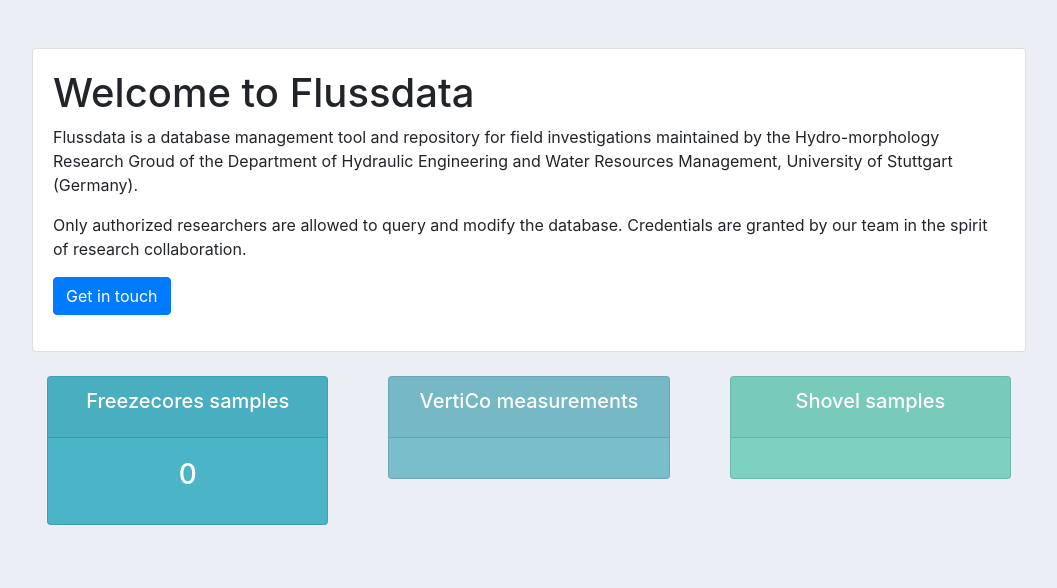
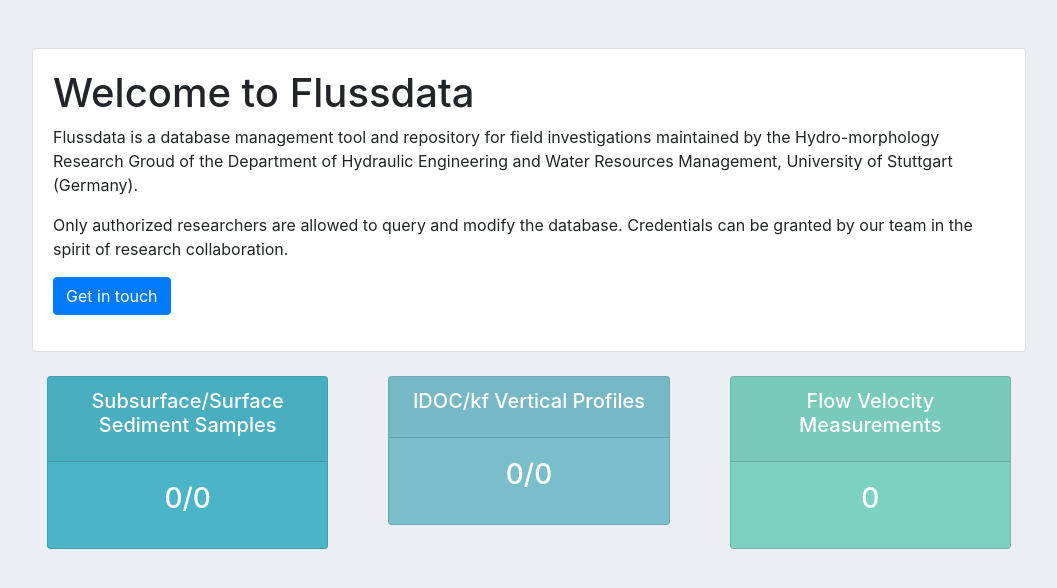
Before and after one commit to riveranalyst/software, a Django app: page / in a window 1280 px wide. Shown: the part 56-644 px from the top of the page, without its empty margins (111-1168 px from the left). Run offline with Django 4.2, Linux system fonts and the light colour scheme; data that the repository does not hold is empty; some libraries are stand-ins or nearby versions.

Commit message:
applied counts for each model

```diff
--- a/flussdata/filters.py
+++ b/flussdata/filters.py
@@ -3,7 +3,7 @@
 from .models import *
 
 
-class FreezecoreFilter(django_filters.FilterSet):
+class SubSurfFilter(django_filters.FilterSet):
     class Meta:
         model = SubsurfaceSed
         fields = {
@@ -14,7 +14,7 @@
         }
 
 
-class IDOCFilter(FreezecoreFilter):
+class IDOCFilter(SubSurfFilter):
     class Meta:
         model = IDOC
         fields = {
--- a/flussdata/views.py
+++ b/flussdata/views.py
@@ -20,41 +20,62 @@
 
 
 def home(request):
-    amount_fc = SubsurfaceSed.objects.count()
-    context = {'amount_fc': amount_fc, 'navbar': 'home'}
+    total_subsurf = SubsurfaceSed.objects.count()
+    total_surf = SurfaceSed.objects.count()
+    total_idoc = IDOC.objects.values_list('sample_id').distinct().count()
+    total_kf = Kf.objects.values_list('sample_id').distinct().count()
+    total_v = Flow.objects.count()
+
+    context = {'navbar': 'home',
+               'total_subsurf': total_subsurf,
+               'total_surf': total_surf,
+               'total_idoc': total_idoc,
+               'total_kf': total_kf,
+               'total_v': total_v}
     return render(request, 'home.html', context)
 
 
 def query(request):
     #  Get all measurement data from the table
-    freezecore_objects = SubsurfaceSed.objects.all()
+    subsurf_objects = SubsurfaceSed.objects.all()
+    surf_objects = SurfaceSed.objects.all()
     idoc_objects = IDOC.objects.all()
     station_objects = MeasStation.objects.all()
+    kf_objects = Kf.objects.all()
+    v_objects = Flow.objects.all()
 
     # Get filter if the user selected any from the listed in filters.py
-    subSurfFilter = FreezecoreFilter(request.GET, queryset=freezecore_objects)
+    subSurfFilter = SubSurfFilter(request.GET, queryset=subsurf_objects)
     stFilter = StationFilter(request.GET, queryset=station_objects)
 
     # Apply filter, remaking the object
-    freezecore_objects = subSurfFilter.qs
+    subsurf_objects = subSurfFilter.qs
     station_objects = stFilter.qs
-    freezecore_objects = freezecore_objects.filter(meas_station__name__in=station_objects.values('name'))
+    subsurf_objects = subsurf_objects.filter(meas_station__name__in=station_objects.values('name'))
+
     idoc_objects = idoc_objects.filter(meas_station__name__in=station_objects.values('name'))
+    surf_objects = surf_objects.filter(meas_station__name__in=station_objects.values('name'))
+    kf_objects = kf_objects.filter(meas_station__name__in=station_objects.values('name'))
+    v_objects = v_objects.filter(meas_station__name__in=station_objects.values('name'))
 
     # creates df from filtered table
-    df_fc = read_frame(freezecore_objects)
+    df_fc = read_frame(subsurf_objects)
     # df_idoc = read_frame(idoc_objects)
     df_stations = read_frame(station_objects)
 
     # Shows the table from the flussdata tables, hosted on tables.py
-    subsurf_tb_show = flutb.FreezecoreTable(freezecore_objects)
+    subsurf_tb_show = flutb.FreezecoreTable(subsurf_objects)
     idoc_show = flutb.IDOCTable(idoc_objects).paginate(per_page=25)
     station_show = flutb.StationTable(station_objects).paginate(per_page=25)
 
     # subsurf_tb_show.paginate(page=request.GET.get("page", 1), per_page=25)
 
-    # Count the amout of samples alter filte ris applied
-    fc_count = freezecore_objects.count()
+    # Count the number of samples alter filte ris applied
+    subsurf_count = subsurf_objects.count()
+    surf_count = surf_objects.count()
+    kf_count = kf_objects.count()
+    v_count = v_objects.count()
+
     idoc_count = idoc_objects.values_list('sample_id').distinct().count()
 
     # creates fig for mapbox using the df created from the filtered table
@@ -87,7 +108,7 @@
 
     if TableExport.is_valid_format(export_format):
         exporter = TableExport(export_format, subsurf_tb_show)
-        return exporter.response("freezecore-samples.{}".format(export_format))
+        return exporter.response("subsurface-samples.{}".format(export_format))
 
     if TableExport.is_valid_format(export_format_st):
         exporter = TableExport(export_format_st, station_show)
@@ -102,8 +123,11 @@
                'navbar': 'activequery',  # make the tab 'query' highlighted
 
                # number of measurements for the selected query
-               'fc_count': fc_count,
+               'subsurf_count': subsurf_count,
+               'surf_count': surf_count,
                'idoc_count': idoc_count,
+               'kf_count': kf_count,
+               'v_count': v_count,
 
                # filters
                'subSurfFilter': subSurfFilter,
--- a/templates/home.html
+++ b/templates/home.html
@@ -13,7 +13,7 @@
             </p>
             <p>
             	Only authorized researchers are allowed to query and modify the database.
-				Credentials are granted by our team in the spirit of research collaboration.
+				Credentials can be granted by our team in the spirit of research collaboration.
 			</p>
 			<p><a href="mailto:beatriz.negreiros@iws.uni-stuttgart.de"><button class="btn btn-primary" type="submit">Get in touch</button></a></p>
         </div>
@@ -27,10 +27,10 @@
 		<div class="col-md">
 			<div class="card text-center text-white  mb-3" id="total-orders">
 			  	<div class="card-header">
-			  		<h5 class="card-title">Freezecores samples</h5>
+			  		<h5 class="card-title">Subsurface/Surface Sediment Samples</h5>
 			  	</div>
 			  	<div class="card-body">
-			    	<h3 class="card-title">{{amount_fc}}</h3>
+			    	<h3 class="card-title">{{total_subsurf}}/{{total_surf}}</h3>
 			  	</div>
 			</div>
 		</div>
@@ -40,10 +40,10 @@
 		<div class="col-md">
 			<div class="card text-center text-white  mb-3" id="orders-delivered">
 			  	<div class="card-header">
-			  		<h5 class="card-title">VertiCo measurements</h5>
+			  		<h5 class="card-title">IDOC/kf Vertical Profiles</h5>
 			  	</div>
 			  	<div class="card-body">
-<!--			    	<h3 class="card-title">{{delivered}}</h3>-->
+			    	<h3 class="card-title">{{total_idoc}}/{{total_kf}}</h3>
 			  	</div>
 			</div>
 		</div>
@@ -53,10 +53,10 @@
 		<div class="col-md">
 			<div class="card text-center text-white  mb-3" id="orders-pending">
 			  	<div class="card-header">
-			  		<h5 class="card-title">Shovel samples</h5>
+			  		<h5 class="card-title">Flow Velocity Measurements</h5>
 			  	</div>
 			  	<div class="card-body">
-<!--			    	<h3 class="card-title">{{pending}}</h3>-->
+			    	<h3 class="card-title">{{total_v}}</h3>
 			  	</div>
 			</div>
 		</div>
```
Also changed, not shown: flussdata/templates/flussdata/query.html (+8 -8 lines).
